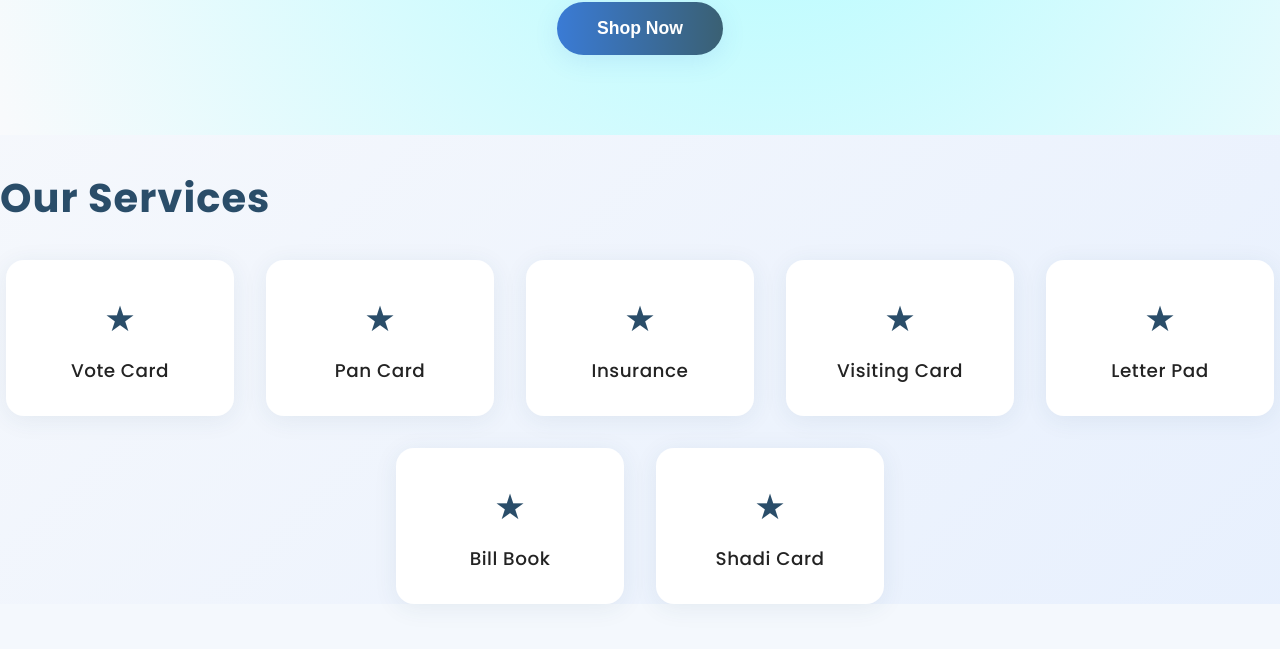
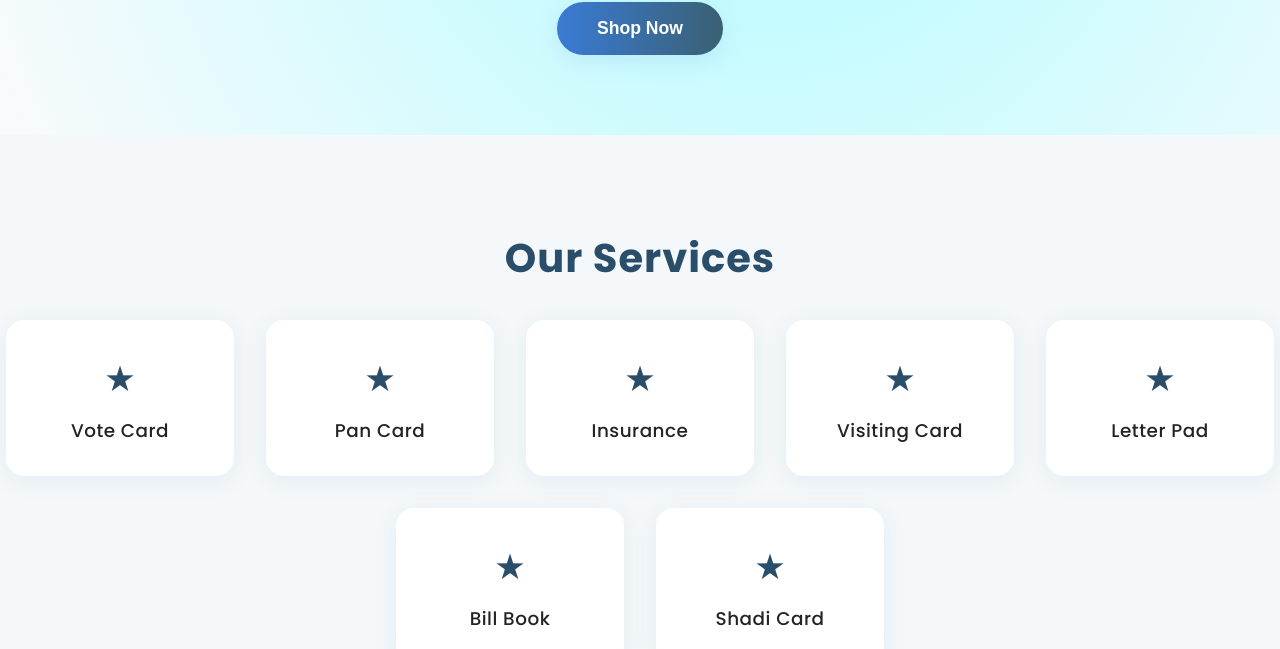
Before and after one commit to rohillagraphics222-hub/aditya-mart, a React (Create React App) app in the folder frontend/: page / in a window 1280 px wide. Shown: the part 380-1029 px from the top of the page. Built offline with nearby package versions, Linux system fonts and the light colour scheme.

Commit message:
Fix CSS selector for Services section

```diff
--- a/frontend/src/App.css
+++ b/frontend/src/App.css
@@ -1,4 +1,4 @@
-a.services-section {
+ .services-section {
   padding: 60px 0 40px 0;
   background: #f4f8fb;
   text-align: center;
```
